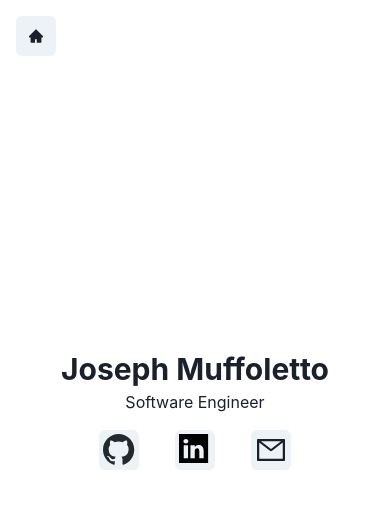
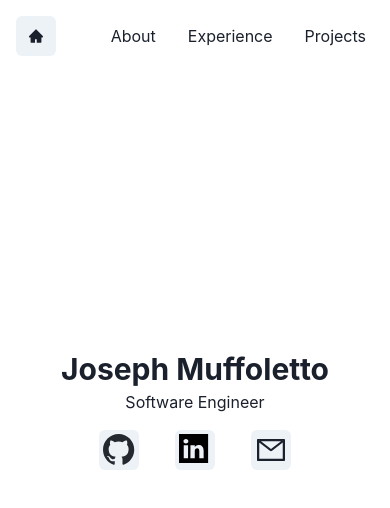
Before and after one commit to JoeMuff999/Portfolio, a Next.js app: page / in a window 390 px wide. Shown: the top 508 px of the page. Built offline with nearby package versions, Linux system fonts and the light colour scheme.

Commit message:
Fixed Navbar not appearing on small screens

```diff
--- a/src/components/Navbar.js
+++ b/src/components/Navbar.js
@@ -18,16 +18,15 @@ const NavLink = ({ children }) => (
 );
 
 
-//TODO: these buttons disappear when the window gets too small
 export default function Navbar() {
   return (
-    <Box display={{ md: "flex" }} align="center">
+    <Box display={{ md: "flex" }} align="center" >
       <Box flexGrow={1}>
         <Flex p="4" alignItems={"center"} justifyContent={"space-between"}>
           <Link href='/'>
             <IconButton icon={<HomeIcon />} />
           </Link>
-          <HStack as={"nav"} spacing={4} display={{ base: "none", md: "flex" }}>
+          <HStack as={"nav"} spacing={4} display={{ base: "flex", md: "flex" }}>
             {Links.map((link) => (
               <NavLink key={link}>{link}</NavLink>
             ))}
```
